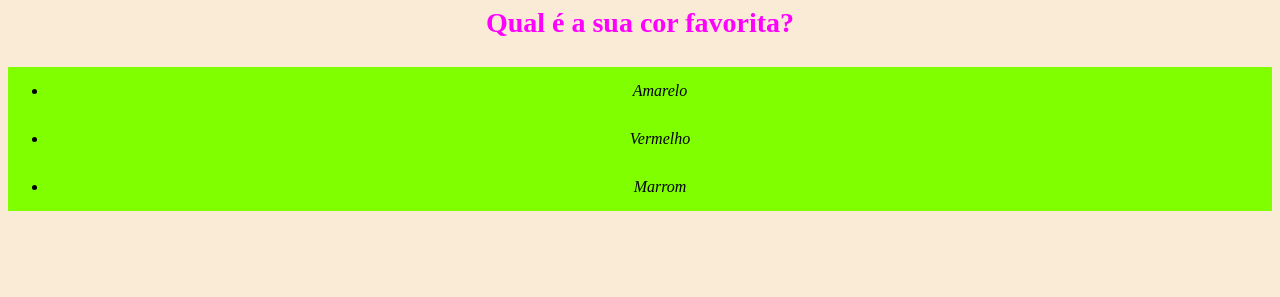
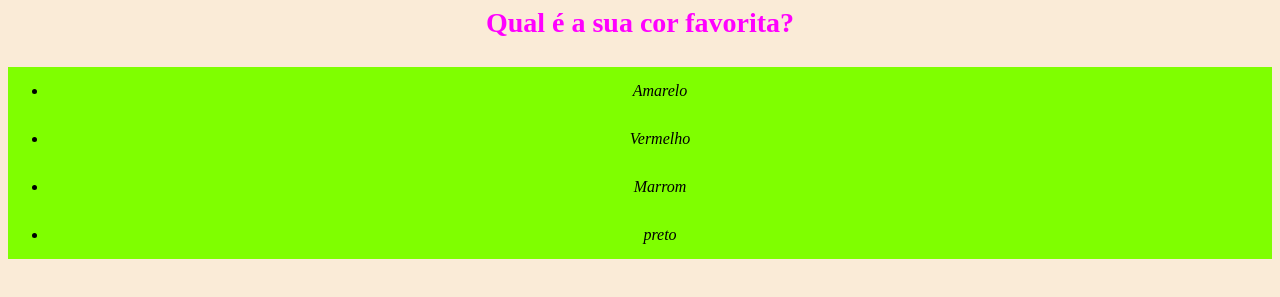
Before and after one commit to GabrielSilvaCosta/trybe-exercicios, a plain HTML site: page Fundamentos/bloco-03-introducao-html-css/dia1/dia2/index1.html in a window 1280 px wide. Shown: the part 79-376 px from the top of the page. Drawn offline with Linux system fonts and the light colour scheme.

Commit message:
correção

```diff
--- a/Fundamentos/bloco-03-introducao-html-css/dia1/dia2/index1.html
+++ b/Fundamentos/bloco-03-introducao-html-css/dia1/dia2/index1.html
@@ -44,7 +44,6 @@
         }
 
 
-
     </style>
   </head>
   <body>
@@ -54,6 +53,7 @@
       <li>Amarelo</li>
       <li>Vermelho</li>
       <li>Marrom</li>
+      <li>preto</li>
     </ul>
   </body>
 </html>
```
